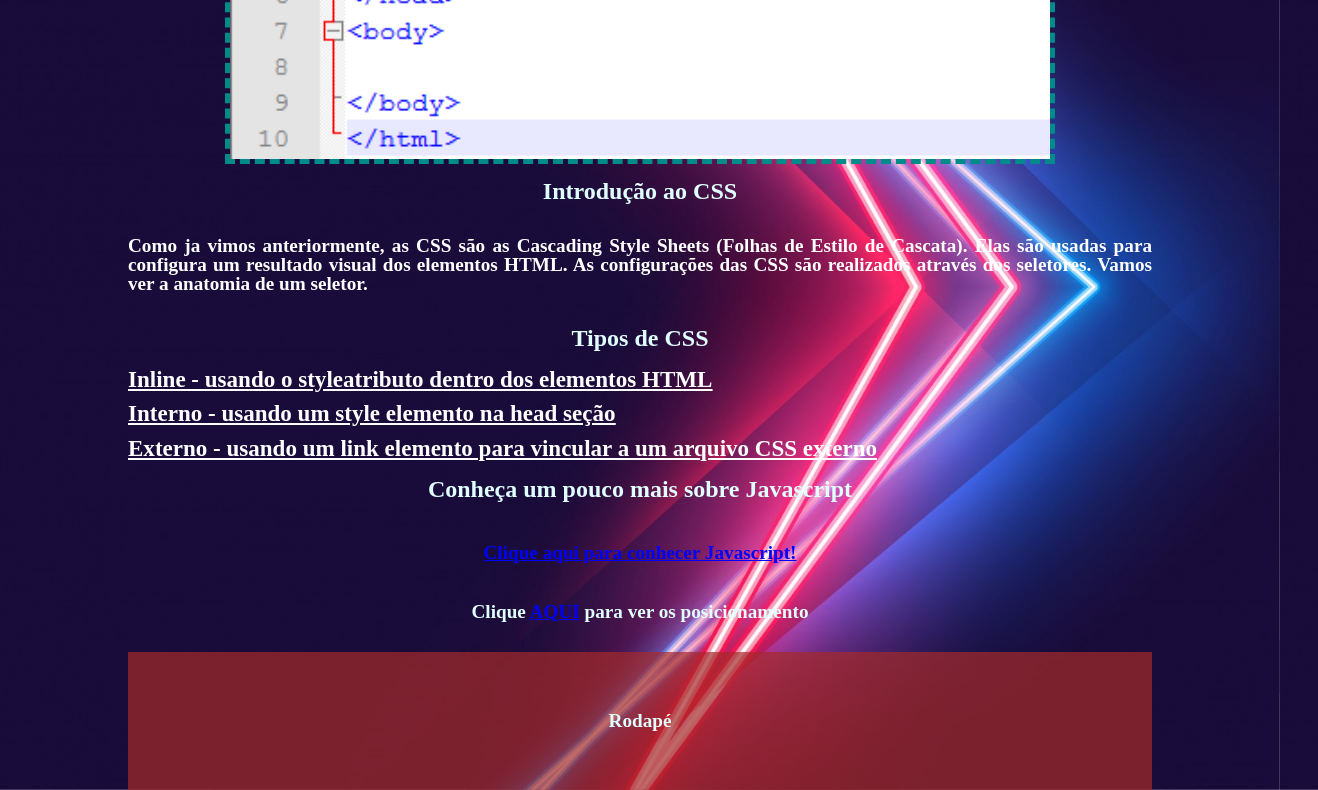
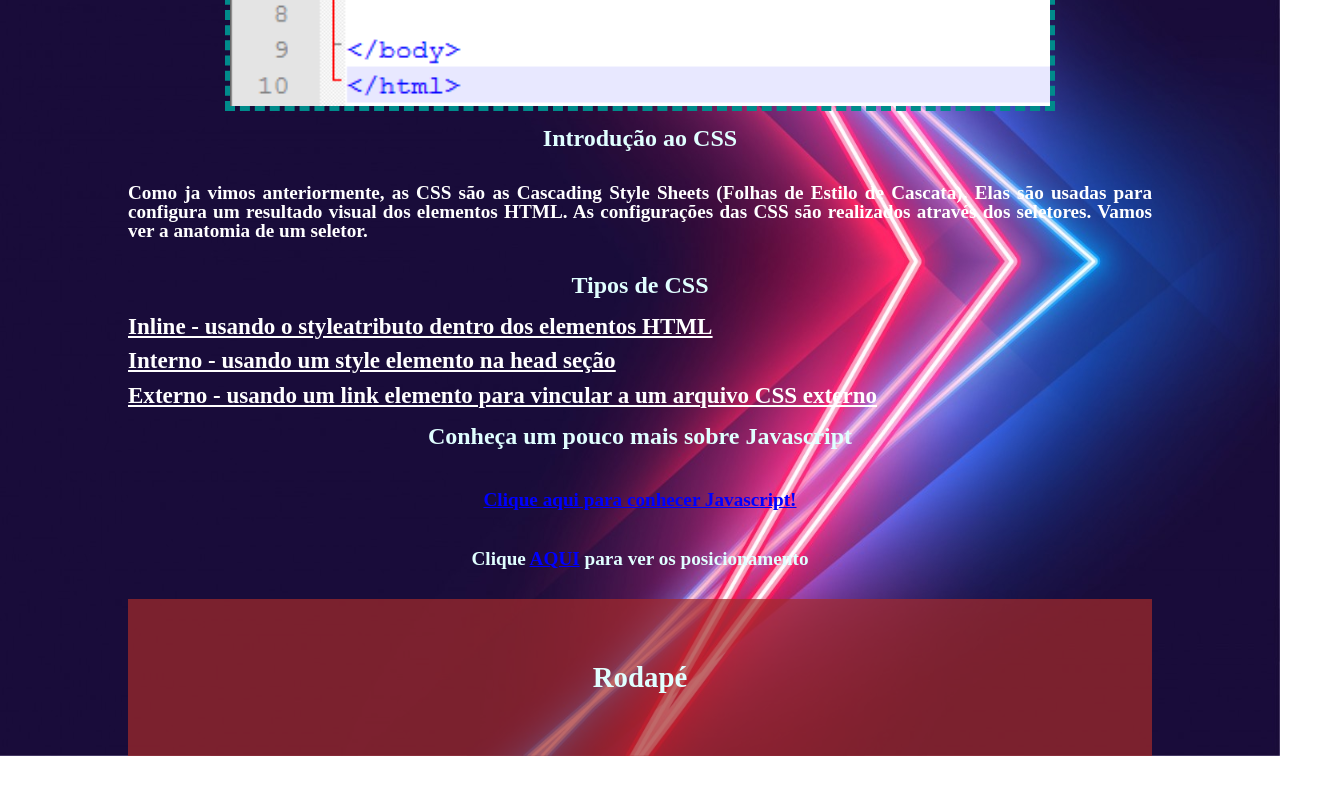
Before and after one commit to gabi-projetos/AulasIW, a plain HTML site: page index.html in a window 1280 px wide. Shown: the part 1218-2008 px from the top of the page, 1318 px wide, since content can reach past the window. After the commit the page ends 1974 px from the top, so only its background shows below. Drawn offline with Linux system fonts and the light colour scheme; a web font is replaced by a local one.

Commit message:
Add files via upload

```diff
--- a/css/style.css
+++ b/css/style.css
@@ -14,6 +14,12 @@
         header, footer{
             background-color: rgba(165,42,42,0.7);
             padding: 3%;
+            position: relative;
+            display: flex;
+            flex-direction: column;
+            align-items: center;
+            font-size: 1.5em;
+            line-height: 1.5;
         }
 
         h1{
```
Also changed, not shown: img/IMG-20210621-WA0144.jpg (added), img/azul.png (added), img/comp.png (added), img/logotipo2.jpg.
